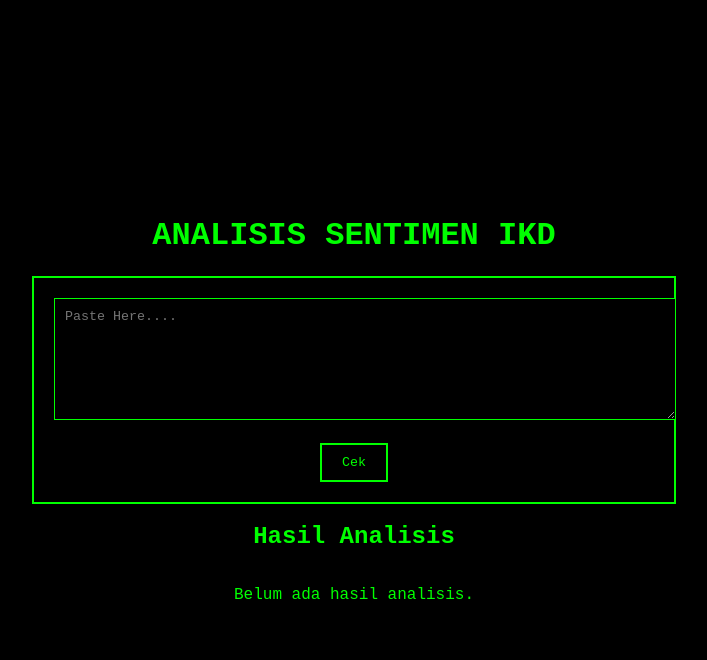
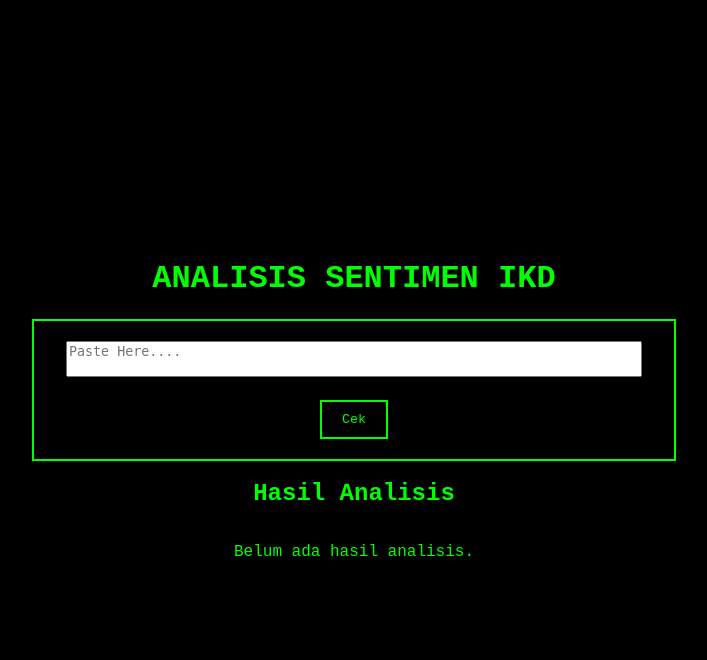
Before and after one commit to noobpalabr/sentimen-idk, a Flask app: page / in a window 1280 px wide. Shown: the top 660 px of the page, without its empty margins (286-993 px from the left). Run offline with Flask 2, Linux system fonts and the light colour scheme; parts of the project's set-up code (start-up, migrations or seed data) failed here and were passed over.

Commit message:
update dashboard.css
mengubah text area

```diff
--- a/static/css/dashboard.css
+++ b/static/css/dashboard.css
@@ -21,14 +21,15 @@ h1, h2 {
     text-align: center;
 }
 textarea {
-    width: 100%;
-    height: 100px;
-    background-color: black;
-    color: lime;
-    border: 1px solid lime;
-    padding: 10px;
-    font-family: 'Courier New', Courier, monospace;
+    width: 570px;
+    resize: none;
 }
+
+@media only screen and (max-width: 375px) {
+    textarea {
+      width: 257px;
+    }
+  }
 .btn {
     background-color: black;
     color: lime;
```
